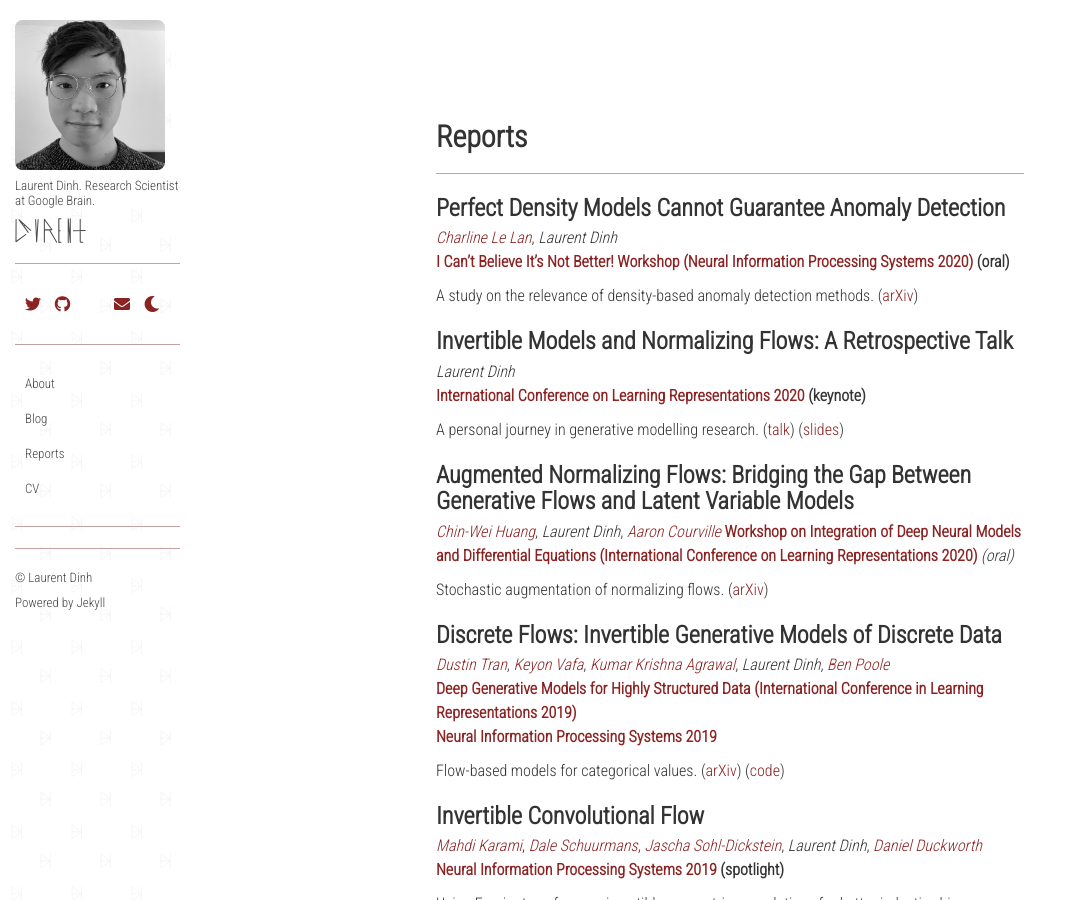
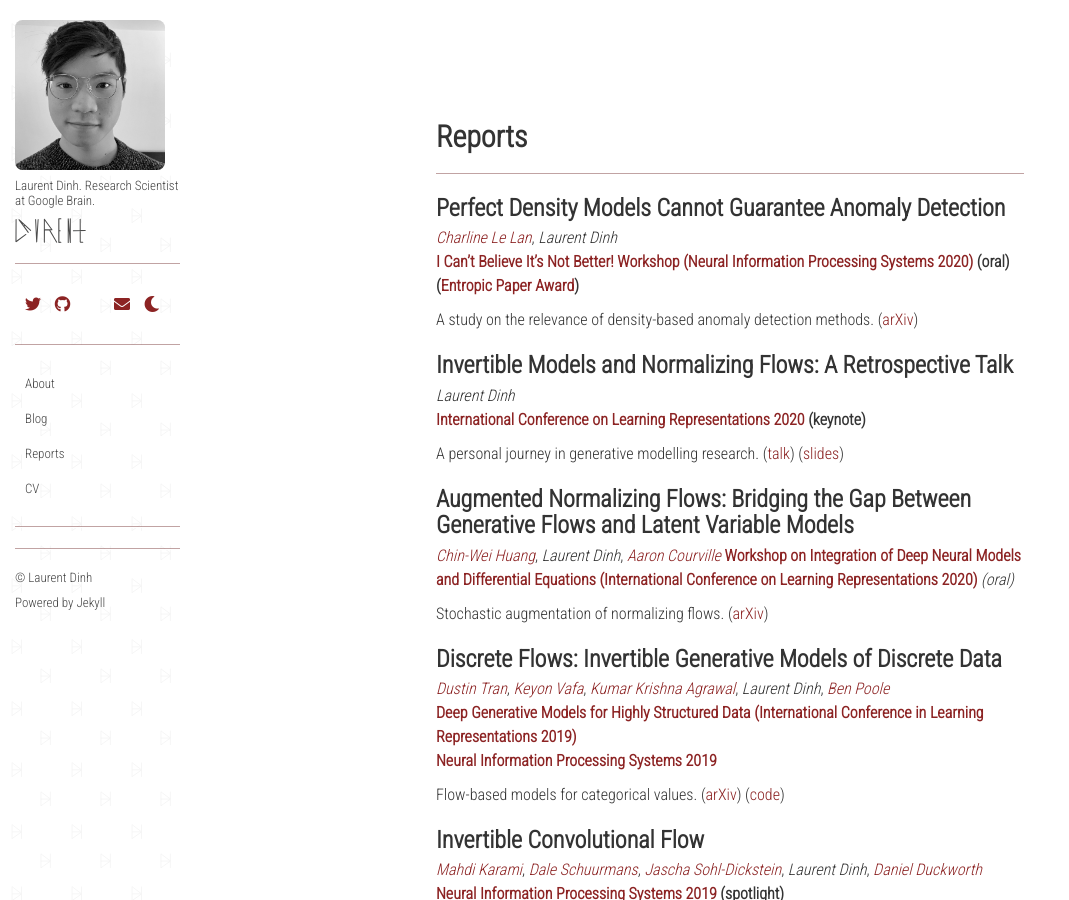
Before and after one commit to laurent-dinh/laurent-dinh.github.io, a Jekyll site: the page built from publications.md, in a window 1280 px wide and 900 px high. Shown: the whole window, without its empty margins (0-1069 px from the left). Built offline with Jekyll 4.4.1, drawn with Linux system fonts in a browser that asks for light colours; a style sheet for code colours, icons or effects is not loaded.

Commit message:
ICBINB award

```diff
--- a/publications.md
+++ b/publications.md
@@ -7,7 +7,7 @@ permalink: /reports/
 
 ### Perfect Density Models Cannot Guarantee Anomaly Detection
 [*Charline&nbsp;Le&nbsp;Lan*](http://whirl.cs.ox.ac.uk/member/charline-le-lan/), *Laurent&nbsp;Dinh*
-[**I Can't Believe It's Not Better! Workshop**](https://i-cant-believe-its-not-better.github.io/) [**(Neural Information Processing Systems 2020)**](https://neurips.cc/Conferences/2020) **(oral)**
+[**I Can't Believe It's Not Better! Workshop**](https://i-cant-believe-its-not-better.github.io/) [**(Neural Information Processing Systems 2020)**](https://neurips.cc/Conferences/2020) **(oral)**  **(**[**Entropic Paper Award**](https://i-cant-believe-its-not-better.github.io/awards/)**)**
 
 A study on the relevance of density-based anomaly detection methods. ([arXiv](https://arxiv.org/abs/2012.03808))
 
```
Also changed, not shown: resume.md (+1 -1 lines).
